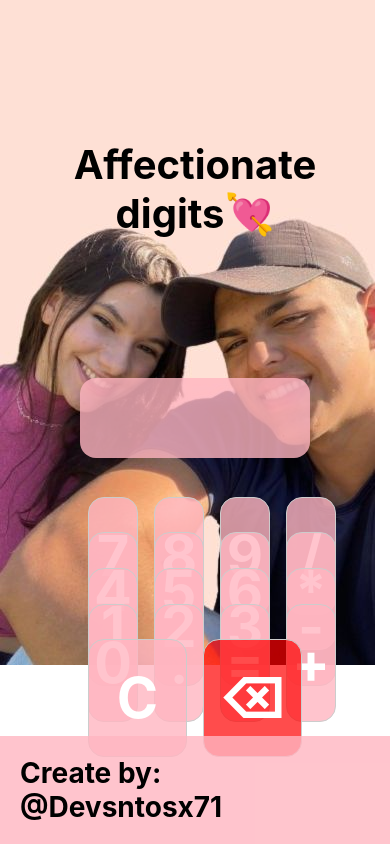
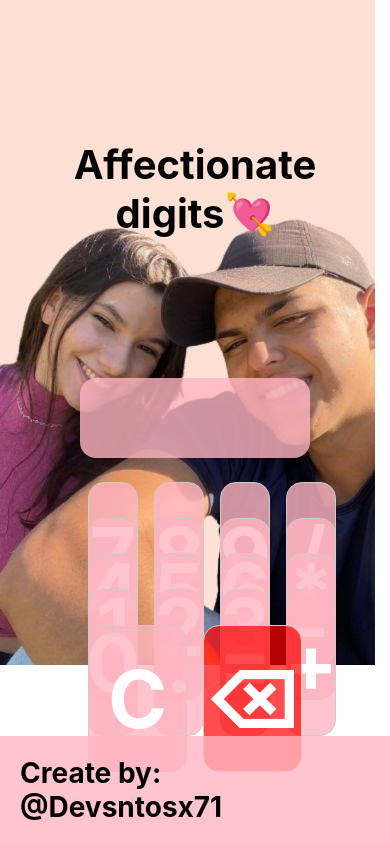
Before and after one commit to DSantosxTech/AffectionateDigits, a React Native app: screen / in a window 390 px wide. Built offline with nearby package versions, Linux system fonts and the light colour scheme.

Commit message:
botoes maiores

```diff
--- a/App.js
+++ b/App.js
@@ -187,7 +187,7 @@ const styles = StyleSheet.create({
     backgroundColor: 'rgba(255, 0, 0, 0.7)',
   },
   textoBotao: {
-    fontSize: width * 0.07,
+    fontSize: width * 0.10,
     fontWeight: 'bold',
     color: '#fff',
   },
```
